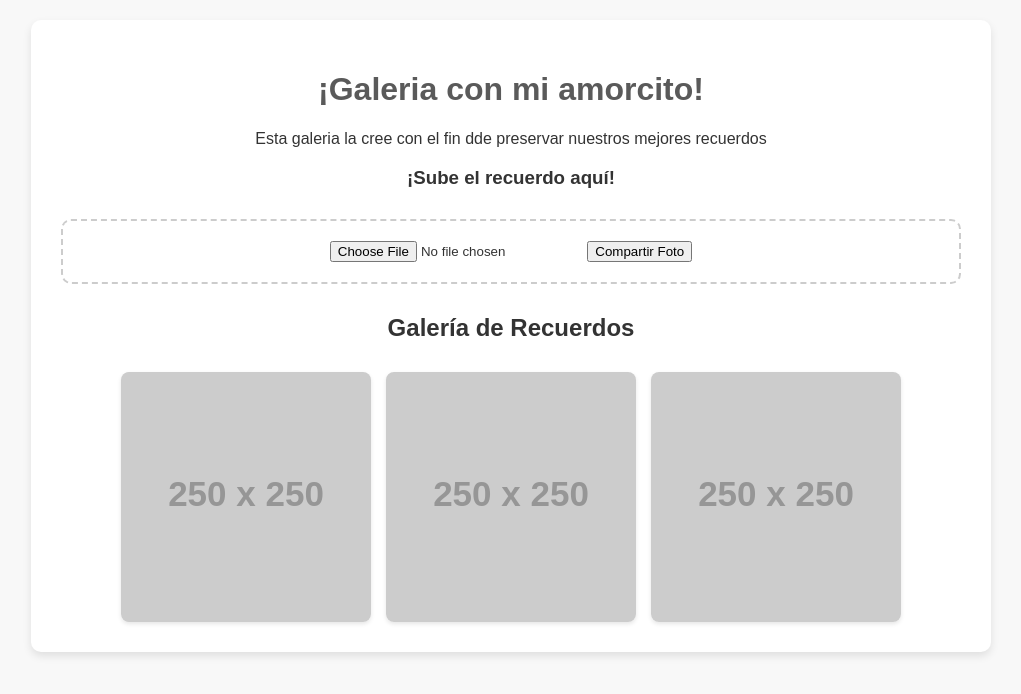
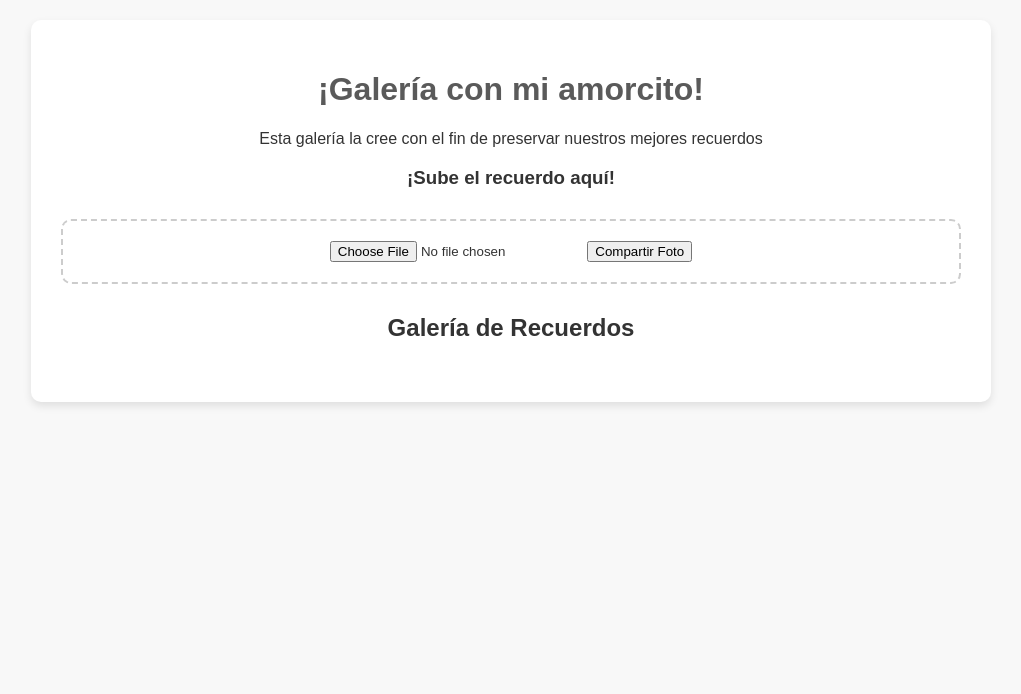
Before and after one commit to jhonattan3769/galeria-con-mi-amorcito, a website: page index.html in a window 1280 px wide. Shown: the whole page, without its empty margins (129-1150 px from the left). Drawn offline with Linux system fonts and the light colour scheme; no server answers; placeholder pictures from the web are drawn by us.

Commit message:
Update index.html

```diff
--- a/index.html
+++ b/index.html
@@ -3,9 +3,8 @@
 <head>
     <meta charset="UTF-8">
     <meta name="viewport" content="width=device-width, initial-scale=1.0">
-    <title>Galeria con mi amorcito</title>
+    <title>Galería con mi amorcito</title>
     <style>
-        /* Aquí pondremos estilos básicos para que se vea bonito más adelante */
         body {
             font-family: 'Arial', sans-serif;
             text-align: center;
@@ -32,15 +31,13 @@
             border-radius: 10px;
         }
         #gallery {
-            display: flex;
-            flex-wrap: wrap;
+            display: grid;
+            grid-template-columns: repeat(auto-fill, minmax(250px, 1fr));
             gap: 15px;
-            justify-content: center;
             margin-top: 30px;
         }
-        /* Esto es solo para el ejemplo, lo haremos funcional después */
         .gallery-img {
-            width: 250px;
+            width: 100%;
             height: 250px;
             object-fit: cover;
             border-radius: 8px;
@@ -51,8 +48,8 @@
 <body>
 
     <div class="container">
-        <h1>¡Galeria con mi amorcito!</h1>
-        <p>Esta galeria la cree con el fin dde preservar nuestros mejores recuerdos</p>
+        <h1>¡Galería con mi amorcito!</h1>
+        <p>Esta galería la cree con el fin de preservar nuestros mejores recuerdos</p>
 
         <div id="upload-container">
             <h3>¡Sube el recuerdo aquí!</h3>
@@ -64,13 +61,7 @@
 
         <h2>Galería de Recuerdos</h2>
         <div id="gallery">
-            <img src="https://via.placeholder.com/250" alt="Foto de la boda" class="gallery-img">
-            <img src="https://via.placeholder.com/250" alt="Foto de la boda" class="gallery-img">
-            <img src="https://via.placeholder.com/250" alt="Foto de la boda" class="gallery-img">
             </div>
-    </div>
-</div>
-
     </div>
 
     <script>
@@ -78,22 +69,21 @@
         const photoInput = document.getElementById('photo-input');
         const gallery = document.getElementById('gallery');
 
-    // AQUÍ ESTÁ LA LÍNEA CLAVE: La dirección completa de tu servidor en Render
+        // ¡LA CORRECCIÓN MÁS IMPORTANTE! La dirección de tu nuevo servidor.
         const API_URL = 'https://galeria-con-mi-amorcito.onrender.com';
 
-    // --- 1. FUNCIÓN PARA SUBIR LA FOTO ---
+        // --- FUNCIÓN PARA SUBIR LA FOTO ---
         uploadForm.addEventListener('submit', async function(event) {
             event.preventDefault();
             const file = photoInput.files[0];
             if (!file) {
-            alert('Por favor, selecciona una foto para subir.');
+                alert('Por favor, selecciona una foto.');
                 return;
             }
             const formData = new FormData();
             formData.append('photo', file);
 
             try {
-            // Usamos la variable API_URL para la dirección completa
                 const response = await fetch(`${API_URL}/upload`, {
                     method: 'POST',
                     body: formData
@@ -105,33 +95,28 @@
                     addImageToGallery(result.filePath);
                     uploadForm.reset();
                 } else {
-                alert('Hubo un error al subir la foto: ' + result.message);
+                    alert('Hubo un error al subir la foto.');
                 }
             } catch (error) {
-            console.error('Error:', error);
                 alert('No se pudo conectar con el servidor.');
             }
         });
 
-    // --- 2. FUNCIÓN PARA MOSTRAR UNA NUEVA FOTO EN LA GALERÍA ---
+        // --- FUNCIÓN PARA MOSTRAR UNA FOTO EN LA GALERÍA ---
         function addImageToGallery(imagePath) {
             const newImage = document.createElement('img');
-        // La variable imagePath ya viene con la URL completa de Cloudinary
-        newImage.src = imagePath;
+            newImage.src = imagePath; // La URL ya viene completa desde Cloudinary
             newImage.alt = 'Recuerdo';
             newImage.classList.add('gallery-img');
             gallery.prepend(newImage);
         }
 
-    // --- 3. FUNCIÓN PARA CARGAR TODAS LAS FOTOS EXISTENTES AL INICIAR ---
+        // --- FUNCIÓN PARA CARGAR LAS FOTOS AL INICIO ---
         async function loadInitialPhotos() {
             try {
-            // Usamos la variable API_URL para la dirección completa
                 const response = await fetch(`${API_URL}/photos`);
                 const photos = await response.json();
-
                 gallery.innerHTML = '';
-
                 photos.forEach(photoPath => {
                     addImageToGallery(photoPath);
                 });
@@ -140,7 +125,6 @@
             }
         }
 
-    // --- Cargar las fotos cuando la página esté lista ---
         window.onload = loadInitialPhotos;
     </script>
 
```
Lines whose indentation alone changed are shown as unchanged.
